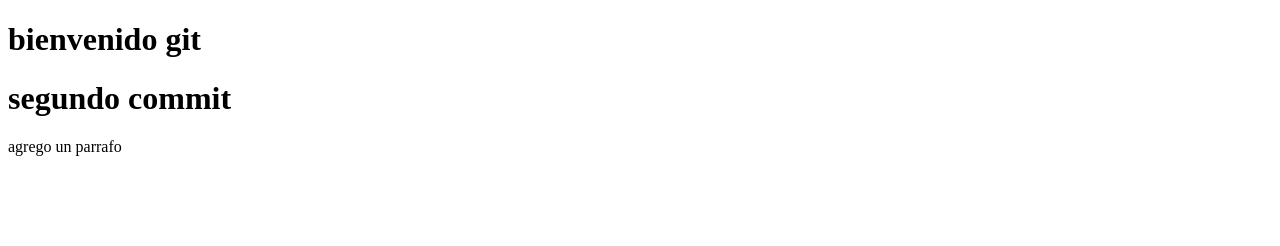
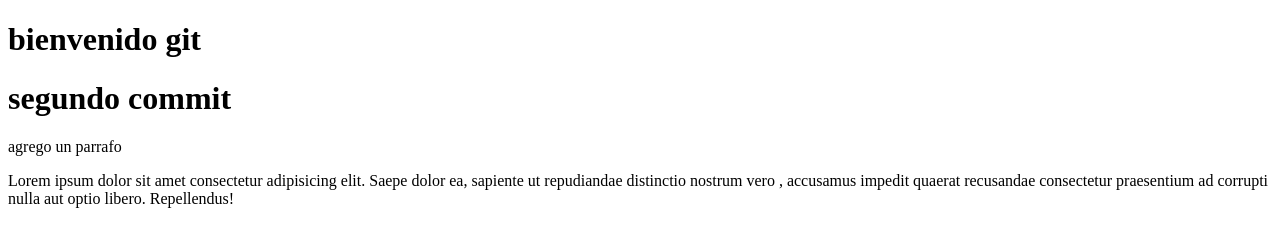
Before and after one commit to yoe1995/aprendiendo-git-hub, a plain HTML site: page index.html in a window 1280 px wide. Drawn offline with Linux system fonts and the light colour scheme.

Commit message:
agregue un lorem al html

```diff
--- a/index.html
+++ b/index.html
@@ -10,5 +10,7 @@
     <h1>bienvenido git</h1>
     <h1>segundo commit</h1>
     <p>agrego un parrafo </p>
+    <p>Lorem ipsum dolor sit amet consectetur adipisicing elit. Saepe dolor ea, sapiente ut repudiandae distinctio nostrum vero
+    , accusamus impedit quaerat recusandae consectetur praesentium ad corrupti nulla aut optio libero. Repellendus!</p>
 </body>
 </html>
```
